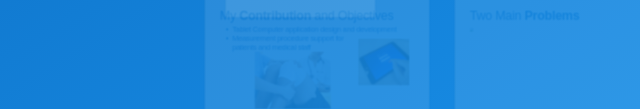
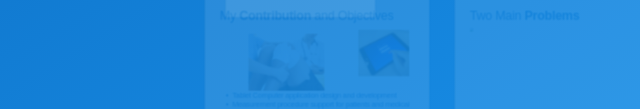
Before and after one commit to leysann/leysann.github.io, a website: page index.html in a window 1280 px wide. Shown: the part 691-800 px from the top of the page, 73-713 px from the left. Drawn offline with Linux system fonts and the light colour scheme.

Commit message:
Update pics

```diff
--- a/index.html
+++ b/index.html
@@ -81,9 +81,10 @@
 
     <div class="step slide" data-x="-1000" data-y="1500">
         <q>My <strong>Contribution</strong> and Objectives</q>
+        <br /><img src="images/app.jpg" alt="app" style="float:right;margin:20px 20px;width:204px;"><br /><img src="images/visit.jpg" class="displayed" alt="Visit" style=";width:304px;">
         <ul>
-            <li>Tablet Computer application design and development <img src="images/app.jpg" alt="app" style="float:right;margin:20px 20px;width:204px;"><br /></li>
-            <li>Measurement procedure support for patients and medical staff<img src="images/visit.jpg" class="displayed" alt="Visit" style=";width:304px;"></li>
+            <li>Tablet Computer application design and development</li>
+            <li>Measurement procedure support for patients and medical staff</li>
             <li>VAG graphs integration into application to explore methods of improvement based on the basic populationbr /></li>
         </ul>
     </div>
```
